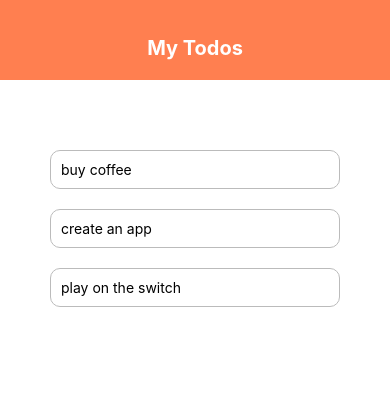
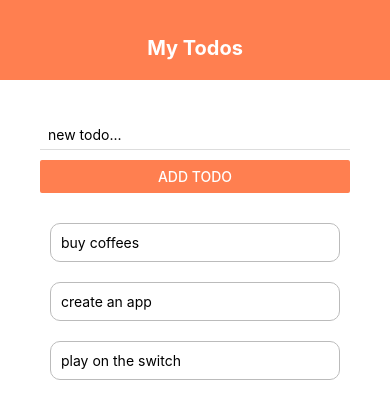
Before and after one commit to jasonMatillano/react-native-android-todo-list, a React Native app: screen / in a window 390 px wide. Shown: the top 418 px of the page. Built offline with nearby package versions, Linux system fonts and the light colour scheme.

Commit message:
0.1.1.AddTodoFeatureUsingProps

```diff
--- a/App.js
+++ b/App.js
@@ -2,30 +2,42 @@
 import { StyleSheet, Text, View, FlatList} from 'react-native';
 import Header from './components/header';
 import TodoItem from './components/todoItem';
+import AddTodo from './components/addTodo';
 
 export default function App() {
   const [todos, setTodos] = useState([
-    { text: 'buy coffee', key: '1' },
+    { text: 'buy coffees', key: '1' },
     { text: 'create an app', key: '2' },
     { text: 'play on the switch', key: '3' }
   ]);
 
   const pressHandler = (key) => {
     setTodos((prevTodos) => {
+      console.log(key)
       return prevTodos.filter(todo => todo.key != key);
     });
+  }
+
+  const submitHandler = (text) => {
+    setTodos((prevTodos) => {
+        return [
+          { text: text, key: Math.random().toString() }, // generate random id
+          ...prevTodos // include previous array
+        ]
+      }
+    )
   }
 
   return (
     <View style={styles.container}>
       <Header/>
       <View style={styles.content}>
-       {/* to form */}
+       <AddTodo submitHandler={submitHandler} /* send prop submitHandler *//>
        <View style={styles.list}>
          <FlatList
           data={todos}
           renderItem={({item}) => (
-          <TodoItem item={item} pressHandler={pressHandler}/>
+          <TodoItem item={item} pressHandler={pressHandler} /* send prop item & pressHandler*/  />
           )}
          />
        </View>
--- /dev/null
+++ b/components/addTodo.js
@@ -0,0 +1,37 @@
+import React, { useState } from 'react';
+import { StyleSheet, Text, View, TextInput, Button} from 'react-native';
+
+export default function AddTodo( {submitHandler} ) { //receive prop func
+
+    const [text, setText] = useState('');
+
+    const changeHandler = (text) => {
+        setText(text);
+    }
+
+    return (
+        <View>
+          <TextInput
+            style={styles.input}
+            placeholder='new todo...'
+            onChangeText={changeHandler}// track the change and value of TextInput
+          ></TextInput>
+          <Button
+            onPress={() => submitHandler(text)}
+            title='add todo'
+            color='coral'
+          ></Button>
+        </View>
+    );
+
+}
+
+const styles = StyleSheet.create({
+    input: {
+      marginBottom: 10,
+      paddingHorizontal: 8,
+      paddingVertical: 6,
+      borderBottomWidth: 1,
+      borderBottomColor: '#ddd',
+    },
+});
```
